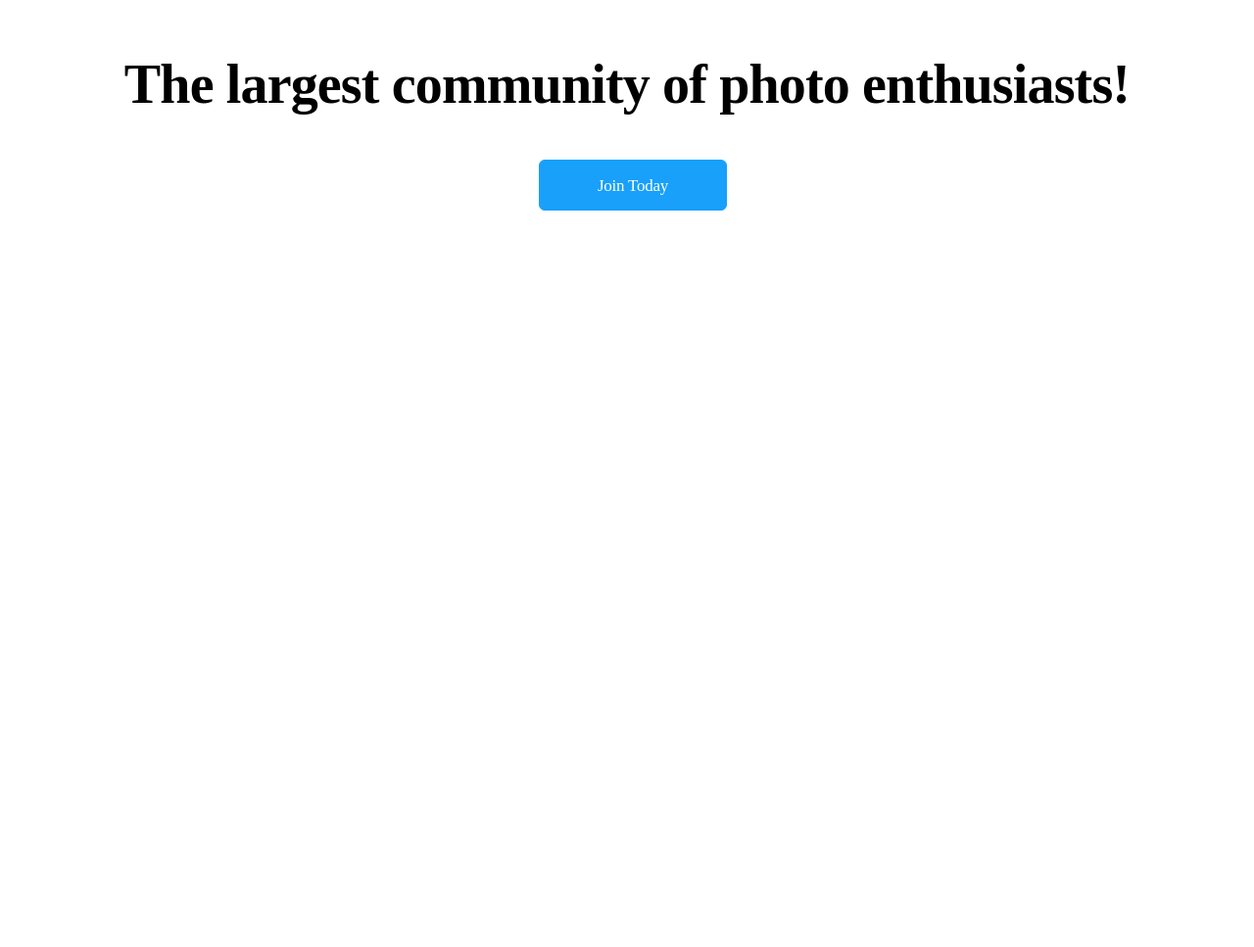
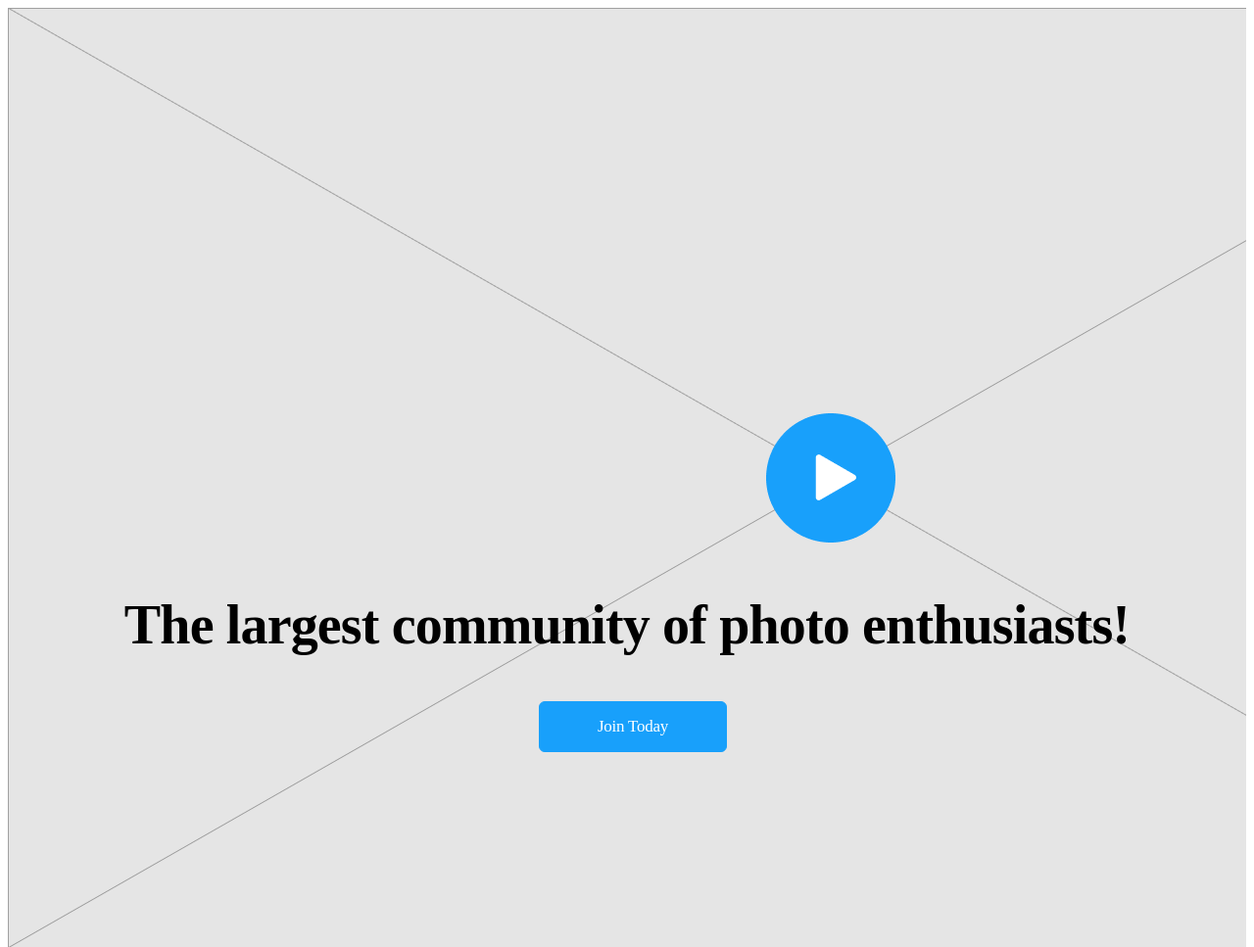
Before and after one commit to cemeris/b0222_wireframes, a plain HTML site: page index.html in a window 1280 px wide. Shown: the top 967 px of the page at 98% size. Before the commit the page ends 800 px from the top, so only its background shows below. Drawn offline with Linux system fonts and the light colour scheme.

Commit message:
added header background

```diff
--- a/index.html
+++ b/index.html
@@ -1,8 +1,7 @@
 <!DOCTYPE html>
 <link rel="stylesheet" href="style.css">
 
-<header>
-    <h1>The largest community of photo enthusiasts!</h1>
+<header class="bg_header">
+    <h1 class="bg_header__title">The largest community of photo enthusiasts!</h1>
     <a href="#" class="btn btn_accent">Join Today</a>
-
 </header>
--- a/style.css
+++ b/style.css
@@ -2,11 +2,18 @@
 
 header {
   max-width: 1680px;
+  height: 960px;
   margin: auto;
   display: flex;
   flex-direction: column;
   align-items: center;
+  justify-content: center;
 }
+
+.bg_header {
+  background: url(images/video_placeholder.png);
+}
+
 h1 {
   font-family: Montserrat;
   font-size: 56px;
@@ -14,6 +21,10 @@ h1 {
   text-align: center;
   letter-spacing: -0.015em;
   color: #000000;
+}
+
+.bg_header__title {
+  margin-top: 390px;
 }
 
 .btn {
```
Also changed, not shown: images/video_placeholder.png (added), 1 other file.
